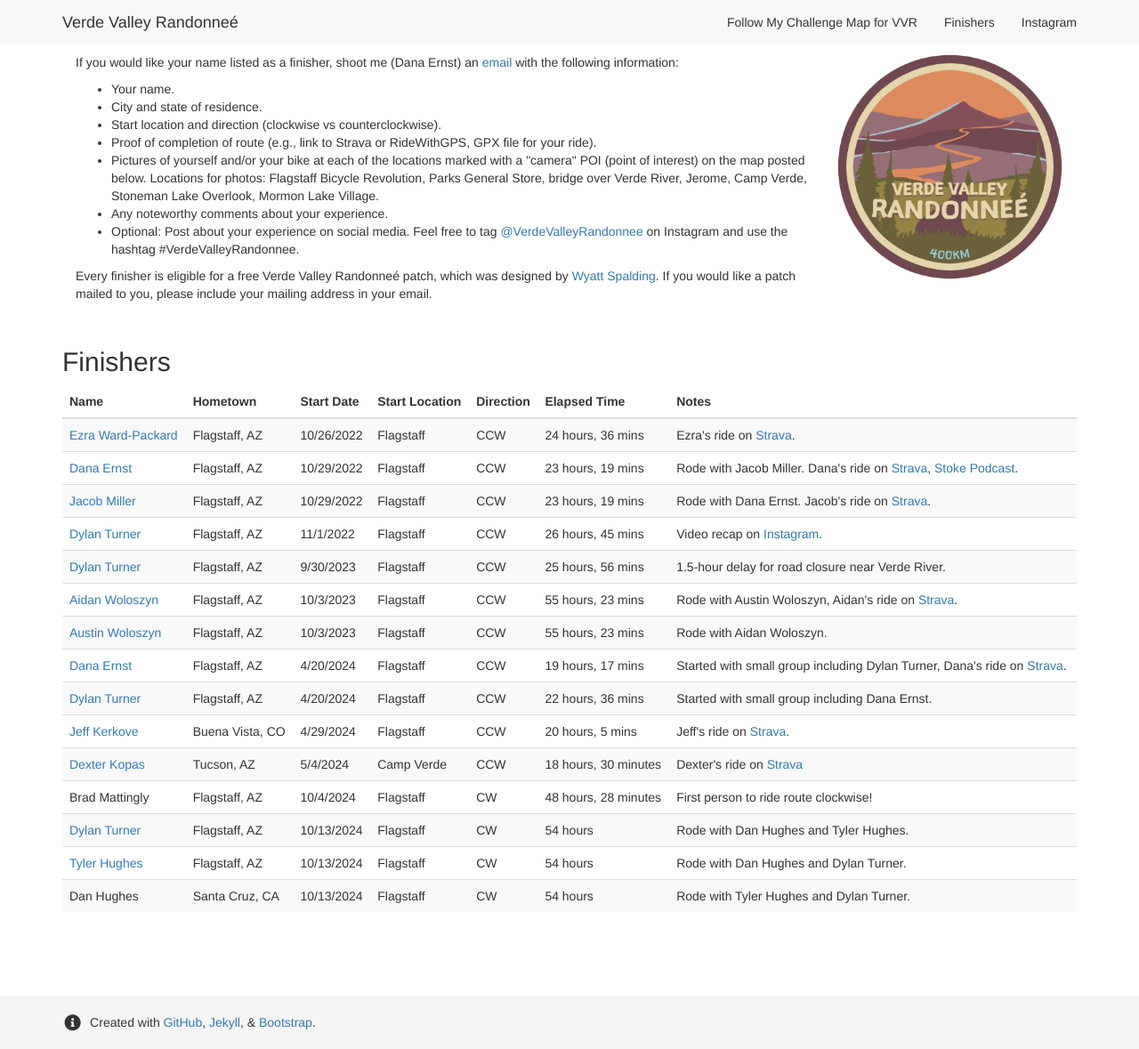
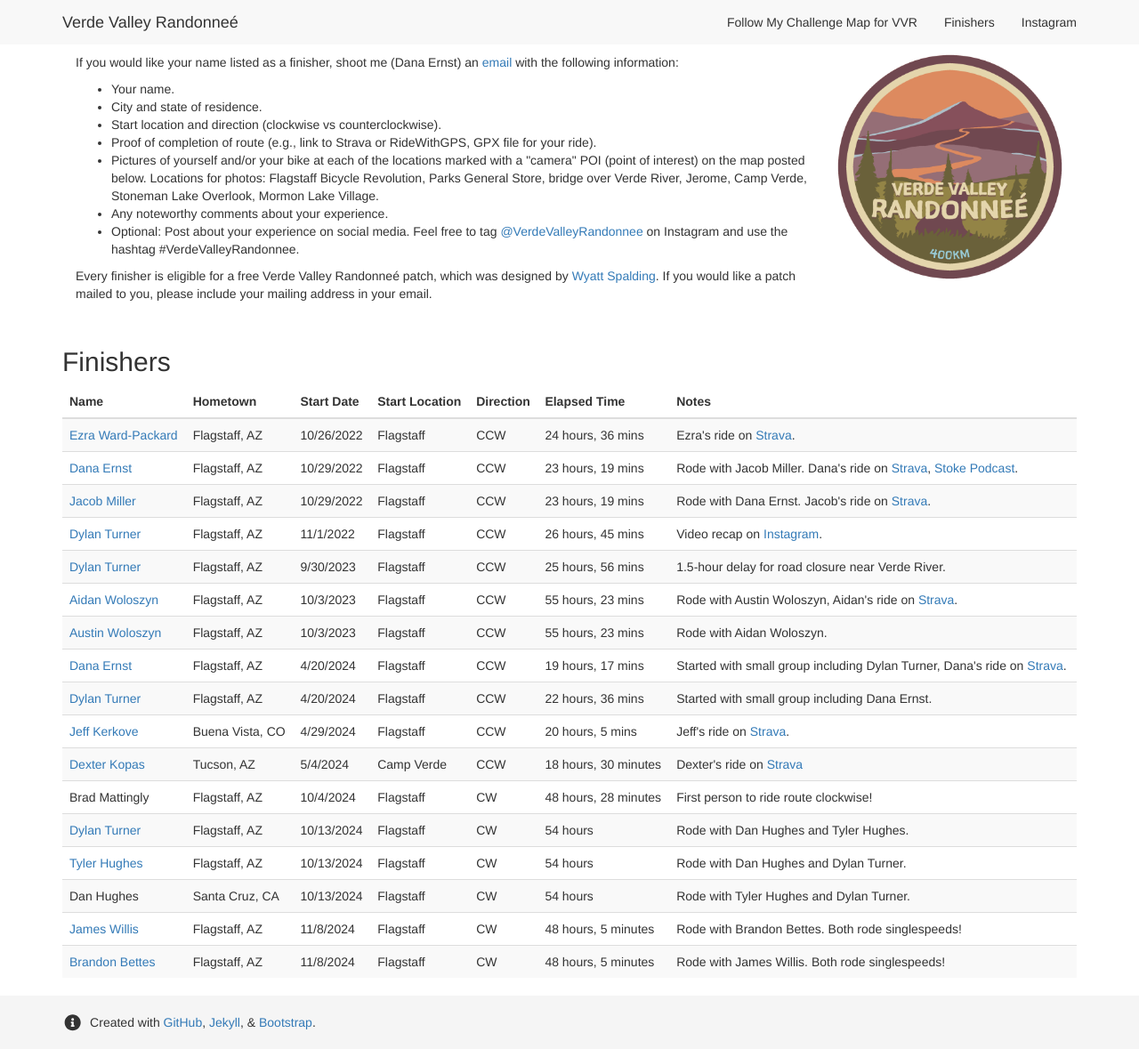
Before and after one commit to dcernst/VerdeValleyRandonnee, a Jekyll site: the page built from finishers.md, in a window 1280 px wide and 1179 px high. Shown: the whole window at 89% size. Built offline with Jekyll 4.4.1, drawn with Linux system fonts in a browser that asks for light colours; nearby versions of some CDN libraries.

Commit message:
Update finishers.md

```diff
--- a/finishers.md
+++ b/finishers.md
@@ -106,6 +106,14 @@ Every finisher is eligible for a free Verde Valley Randonneé patch, which was d
 <td>Dan Hughes</td> <td>Santa Cruz, CA</td> <td>10/13/2024</td> <td>Flagstaff</td> <td>CW</td> <td>54 hours</td> <td>Rode with Tyler Hughes and Dylan Turner.</td>
 </tr>
 
+<tr>
+<td><a href="https://www.instagram.com/ultraleisurist27/">James Willis</a></td> <td>Flagstaff, AZ</td> <td>11/8/2024</td> <td>Flagstaff</td> <td>CW</td> <td>48 hours, 5 minutes</td> <td>Rode with Brandon Bettes. Both rode singlespeeds!</td>
+</tr>
+
+<tr>
+<td><a href="https://www.instagram.com/gnar_nasty/">Brandon Bettes</a></td> <td>Flagstaff, AZ</td> <td>11/8/2024</td> <td>Flagstaff</td> <td>CW</td> <td>48 hours, 5 minutes</td> <td>Rode with James Willis. Both rode singlespeeds!</td>
+</tr>
+
 </tbody>
 </table>
 </div>
```
